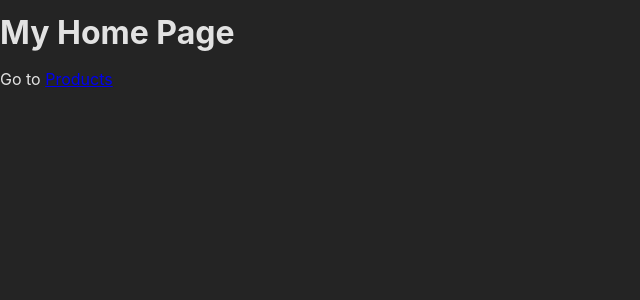
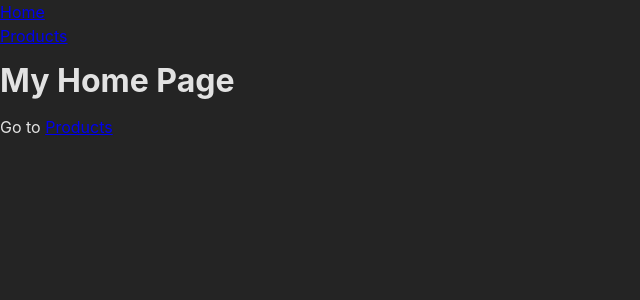
Before and after one commit to baranero/multi-page-spa, a React (Create React App) app: page / in a window 1280 px wide. Shown: the top 300 px of the page, without its empty margins (0-640 px from the left). Built offline with nearby package versions, Linux system fonts and the light colour scheme; the HTML template or start-up script is replaced by a standard one.

Commit message:
layouts and  nested routes

```diff
--- /dev/null
+++ b/src/components/MainNavigation.js
@@ -0,0 +1,16 @@
+import { Link } from "react-router-dom"
+
+function MainNavigation() {
+  return (
+    <header>
+      <nav>
+        <ul>
+          <li><Link to="/">Home</Link></li>
+          <li><Link to="/products">Products</Link></li>
+        </ul>
+      </nav>
+    </header>
+  )
+}
+
+export default MainNavigation
--- /dev/null
+++ b/src/pages/Root.js
@@ -0,0 +1,12 @@
+import { Fragment } from "react"
+import { Outlet } from "react-router"
+import MainNavigation from "../components/MainNavigation"
+
+function Root() {
+  return <Fragment>
+    <MainNavigation/>
+    <Outlet/>
+  </Fragment>
+}
+
+export default Root
```
Also changed, not shown: src/App.js (+5 -2 lines).
